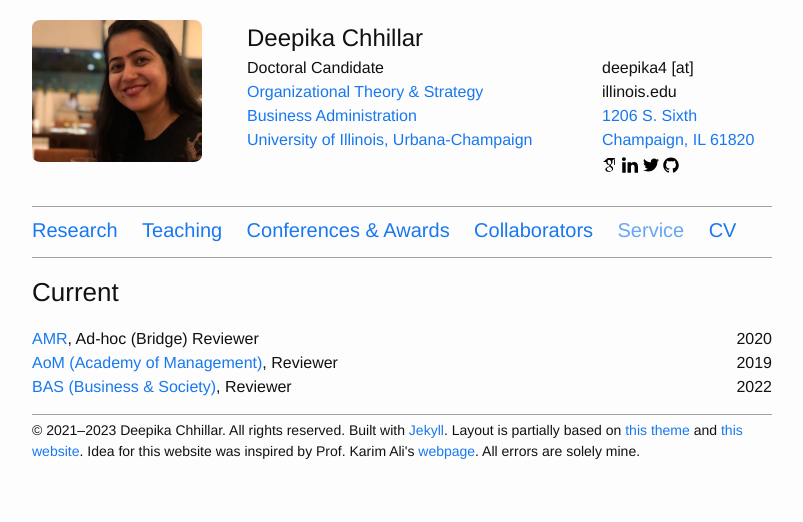
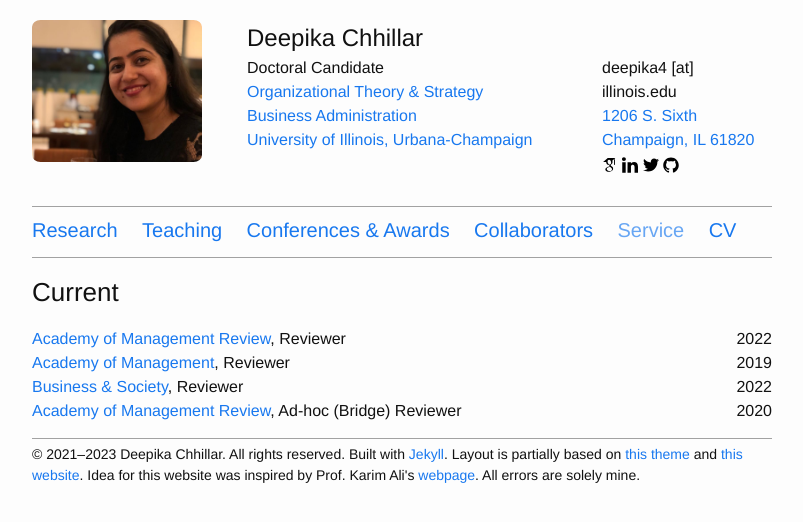
Before and after one commit to deepikachhillar/deepikachhillar.github.io, a Jekyll site: the page built from nav/service.md, in a window 1280 px wide. Shown: the top 522 px of the page, without its empty margins (238-1041 px from the left). Built offline with Jekyll 4.4.1, drawn with Linux system fonts in a browser that asks for light colours.

Commit message:
Update services.yml

```diff
--- a/_data/services.yml
+++ b/_data/services.yml
@@ -1,18 +1,23 @@
 # 2022
-- name: AMR
-  role: Ad-hoc (Bridge) Reviewer
-  year: 2020
+- name: Academy of Management Review
+  role: Reviewer
+  year: 2022
   website: https://journals.aom.org/journal/amr
 
-- name: AoM (Academy of Management)
+- name: Academy of Management
   role: Reviewer
   year: 2019
   website: https://aom.org/events/annual-meeting
 
-- name: BAS (Business & Society)
+- name: Business & Society
   role: Reviewer
   year: 2022
   website: https://journals.sagepub.com/home/bas
+
+- name: Academy of Management Review
+  role: Ad-hoc (Bridge) Reviewer
+  year: 2020
+  website: https://journals.aom.org/journal/amr
 
 # - name: ICSE
 #   role: PC Member
```
